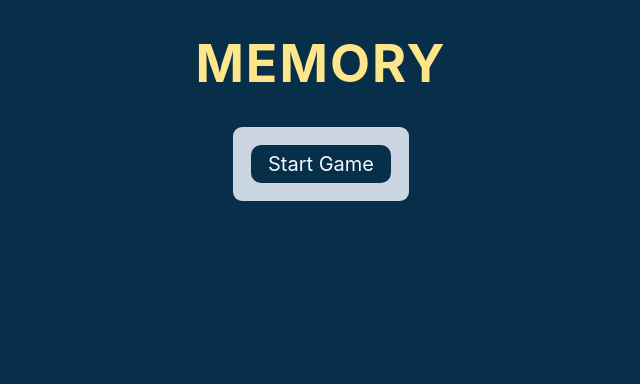
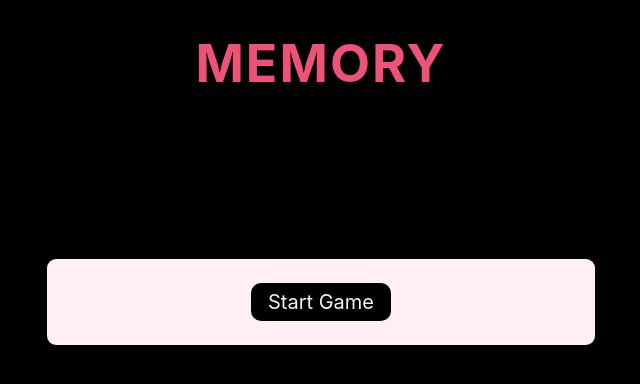
Before and after one commit to qinangao/memory-game, a React (Create React App) app: page / in a window 1280 px wide. Shown: the top 384 px of the page, without its empty margins (319-959 px from the left). Built offline with nearby package versions, Linux system fonts and the light colour scheme.

Commit message:
style: update CSS variables and layout for improved design consistency

```diff
--- a/src/index.css
+++ b/src/index.css
@@ -2,12 +2,20 @@
   margin: 0;
 }
 
-:root {
+/* :root {
   --dark-primary: #082f49;
   --light-primary: #f0f9ff;
   --light-secondary: #cbd5e1;
   --accent: #fde68a;
   --btn-disabled: #a8a29e;
+} */
+
+:root {
+  --dark-primary: #000000;
+  --light-primary: #fff1e9;
+  --light-secondary: #fdeff4;
+  --accent: #ed5278;
+  --btn-disabled: #efb7b7;
 }
 
 /*===========================
@@ -29,6 +37,7 @@ main {
   height: 100%;
   min-height: 100vh;
   padding: 2em;
+  position: relative;
 }
 
 .wrapper {
@@ -38,6 +47,13 @@ main {
   background-color: var(--light-secondary);
   color: var(--dark-primary);
   border-radius: 0.5em;
+  min-width: 250px;
+  padding: 1.5rem;
+  position: absolute;
+  top: 35%;
+  left: 50%;
+  transform: translate(-50%, -50%);
+  z-index: 10;
 }
 
 .wrapper--accent {
@@ -133,6 +149,7 @@ select {
   border: 1px solid var(--dark-primary);
   border-radius: 0.5em;
   cursor: pointer;
+  font-size: 1.12rem;
 }
 
 select:hover,
@@ -151,6 +168,8 @@ Game
   grid-template-columns: repeat(auto-fit, minmax(100px, 1fr));
   gap: 1em;
   width: 100%;
+  /* max-width: 650px;
+  margin: 0 auto; */
 }
 
 .card-item {
@@ -242,5 +261,10 @@ Media queries
 
   .card-container {
     grid-template-columns: repeat(auto-fit, minmax(125px, 1fr));
+    max-width: 1530px;
+    margin: 0 auto;
+  }
+  .wrapper {
+    min-width: 500px;
   }
 }
```
